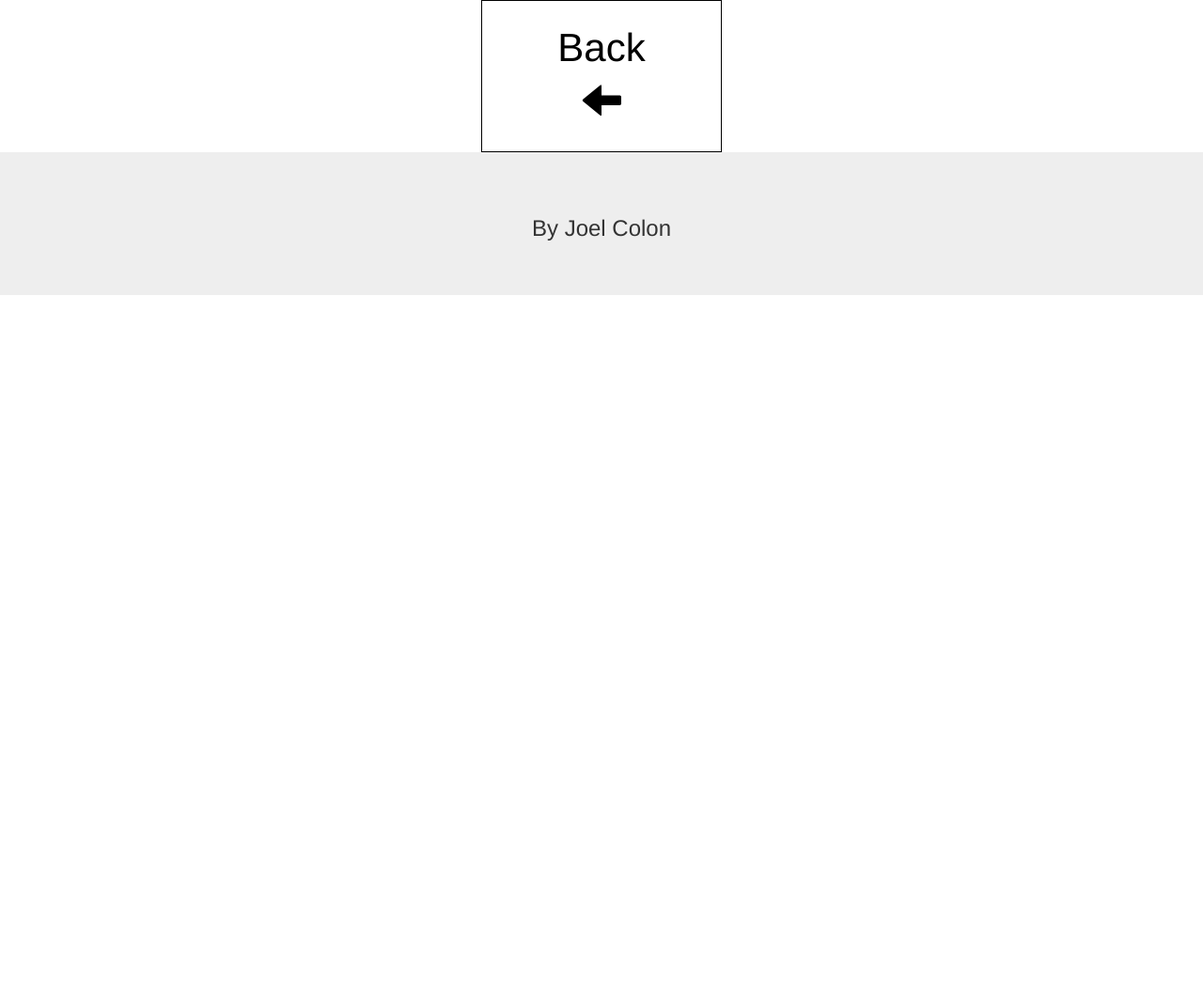
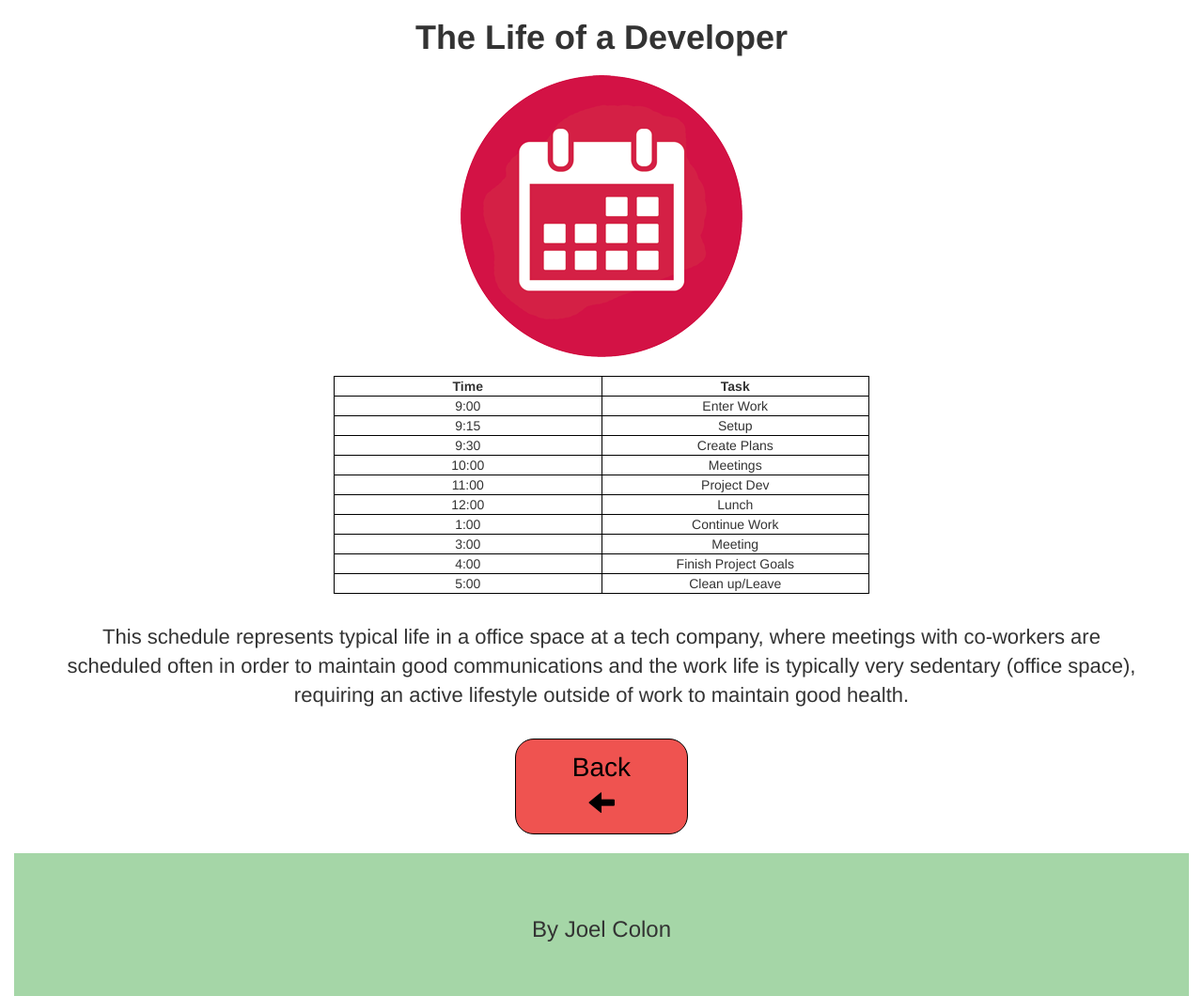
Before and after one commit to joelc1337/Economics-Roadmap-2, a plain HTML site: page html/work.html in a window 1280 px wide. Shown: the whole page at 94% size. Before the commit the page ends 800 px from the top, so only its background shows below. Drawn offline with nearby package versions, Linux system fonts and the light colour scheme; files whose address does not match are found by name; a web font is replaced by a local one.

Commit message:
finalized

```diff
--- a/html/work.html
+++ b/html/work.html
@@ -25,15 +25,66 @@
   <body>
 
     <section class="container">
-
+      <h1> <strong>The Life of a Developer</strong></h1>
+        <img style="margin:20px auto;" src="../img/schedule.jpg" alt="" class="img-responsive">
+        <table>
+          <tr>
+            <th>Time</th>
+            <th>Task</th>
+          </tr>
+          <tr>
+            <td>9:00</td>
+            <td>Enter Work</td>
+          </tr>
+          <tr>
+            <td>9:15</td>
+            <td>Setup</td>
+          </tr>
+          <tr>
+            <td>9:30</td>
+            <td>Create Plans</td>
+          </tr>
+          <tr>
+            <td>10:00</td>
+            <td>Meetings</td>
+          </tr>
+          <tr>
+            <td>11:00</td>
+            <td>Project Dev</td>
+          </tr>
+          <tr>
+            <td>12:00</td>
+            <td>Lunch</td>
+          </tr>
+          <tr>
+            <td>1:00</td>
+            <td>Continue Work</td>
+          </tr>
+          <tr>
+            <td>3:00</td>
+            <td>Meeting</td>
+          </tr>
+          <tr>
+            <td>4:00</td>
+            <td>Finish Project Goals  </td>
+          </tr>
+          <tr>
+            <td>5:00</td>
+            <td>Clean up/Leave</td>
+          </tr>
+        </table>
+        <p style="text-align:center; margin-top:30px;"> This schedule represents typical life in a office space at a tech company, where meetings with co-workers are scheduled often in order to maintain good communications and the work life is typically very sedentary (office space), requiring an active lifestyle outside of work to maintain good health.</p>
     </section>
 
-    <a href="../index.html">
-      <div id="return">
-        Back<br /> <span class="glyphicon glyphicon-arrow-left"></span>
-      </div>
-    </a>
-    <footer>
+
+    <div class="col-md-2 col-md-offset-5">
+      <a href="../index.html">
+        <div id="return">
+          Back<br /> <span class="glyphicon glyphicon-arrow-left"></span>
+        </div>
+      </a>
+    </div>
+    <footer class="col-md-12">
       <div class="jumbotron">
         <h3>By Joel Colon</h3>
       </div>
--- a/style.css
+++ b/style.css
@@ -14,16 +14,21 @@ width:100%;  outline:2px solid black;
 }
 
 
+header .jumbotron,footer .jumbotron{
+  background:#a5d6a7;
+}
+
 
 #return{
   text-decoration:none;
   color:black;
   text-align:center;
-  margin: 0 auto;
+  margin: 20px auto;
   border:1px solid black;
-  padding:20px;
-  width:20%;
-  font-size:3em;
+  padding:10px;
+  font-size:2em;
+  background:#ef5350;
+  border-radius:20px;
 }
 
 a,a:hover{
@@ -31,10 +36,52 @@ a,a:hover{
 }
 
 
-img{
-  margin:0 auto;
+h1,h2,h3,h4,h5,h6{
+  text-align:center;
 }
 
-section{
+img{
+  display:block;
+  margin:20px auto;
+  max-width:300px;
+  max-height:300px;
+  border-radius:20px;
+}
+
+
+
+section  p{
+  font-size:22px;
+}
+
+ul{
+  list-style:none;
+  font-size:22px;
+}
+
+ul  li{
+  margin:20px 0;
   text-align:center;
 }
+section{
+  /*text-align:center;*/
+}
+table{
+  background:white;
+  margin:0 auto;
+  width:50%;
+  align-items:center;
+}
+table,th,td{
+border: 1px solid black;
+text-align:center;
+}
+
+ th,td{
+  width:30%;
+}
+
+.front{
+  margin:none;
+  border-radius:0px;
+}
```
Also changed, not shown: html/education.html (+31 -8 lines), html/salary.html (+27 -6 lines), html/software_dev.html (+16 -10 lines), index.html (+6 -6 lines), img/brain.jpg (added), img/computer.jpg (added), img/robots.jpg (added), img/schedule.jpg (added), img/taxes.jpg (added).
